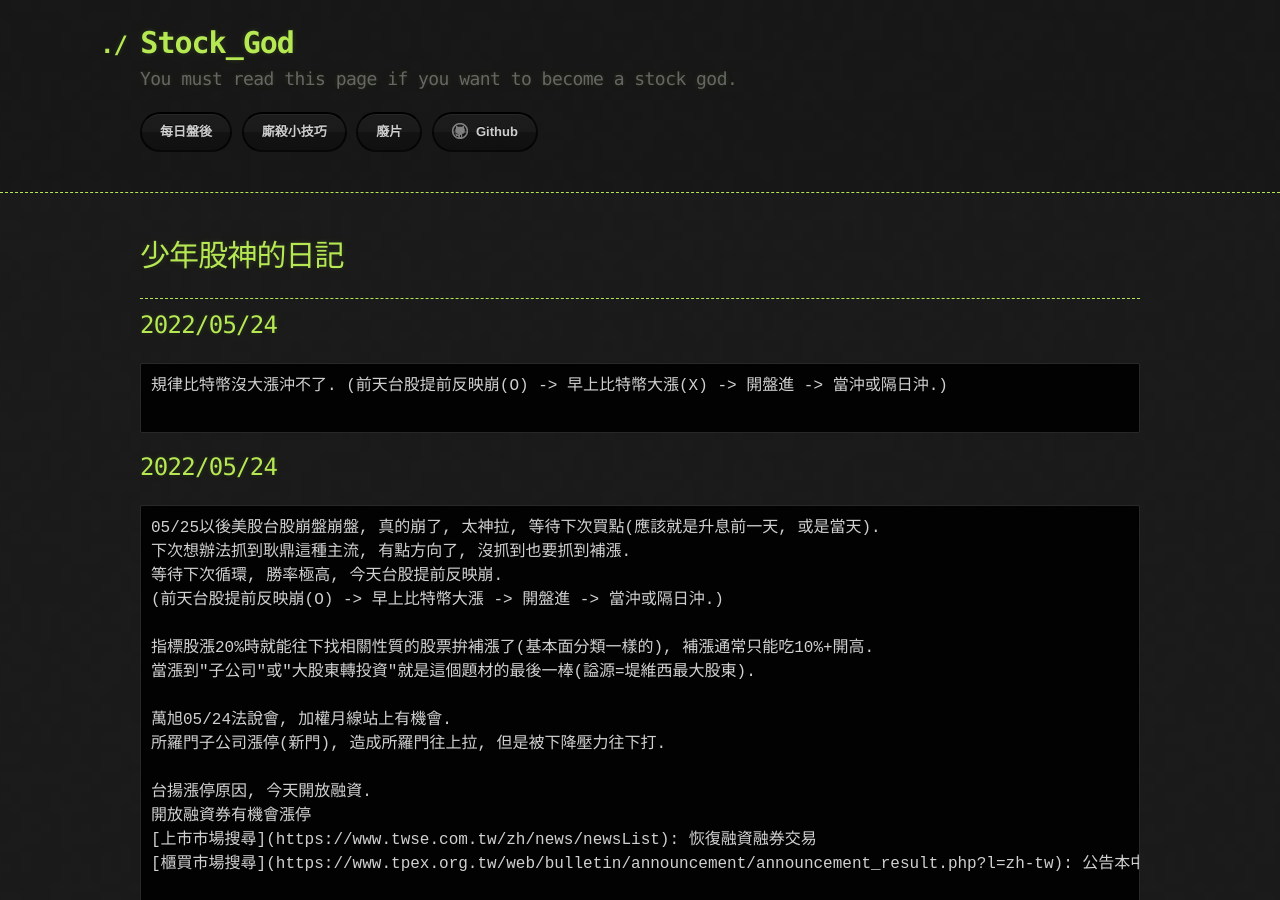
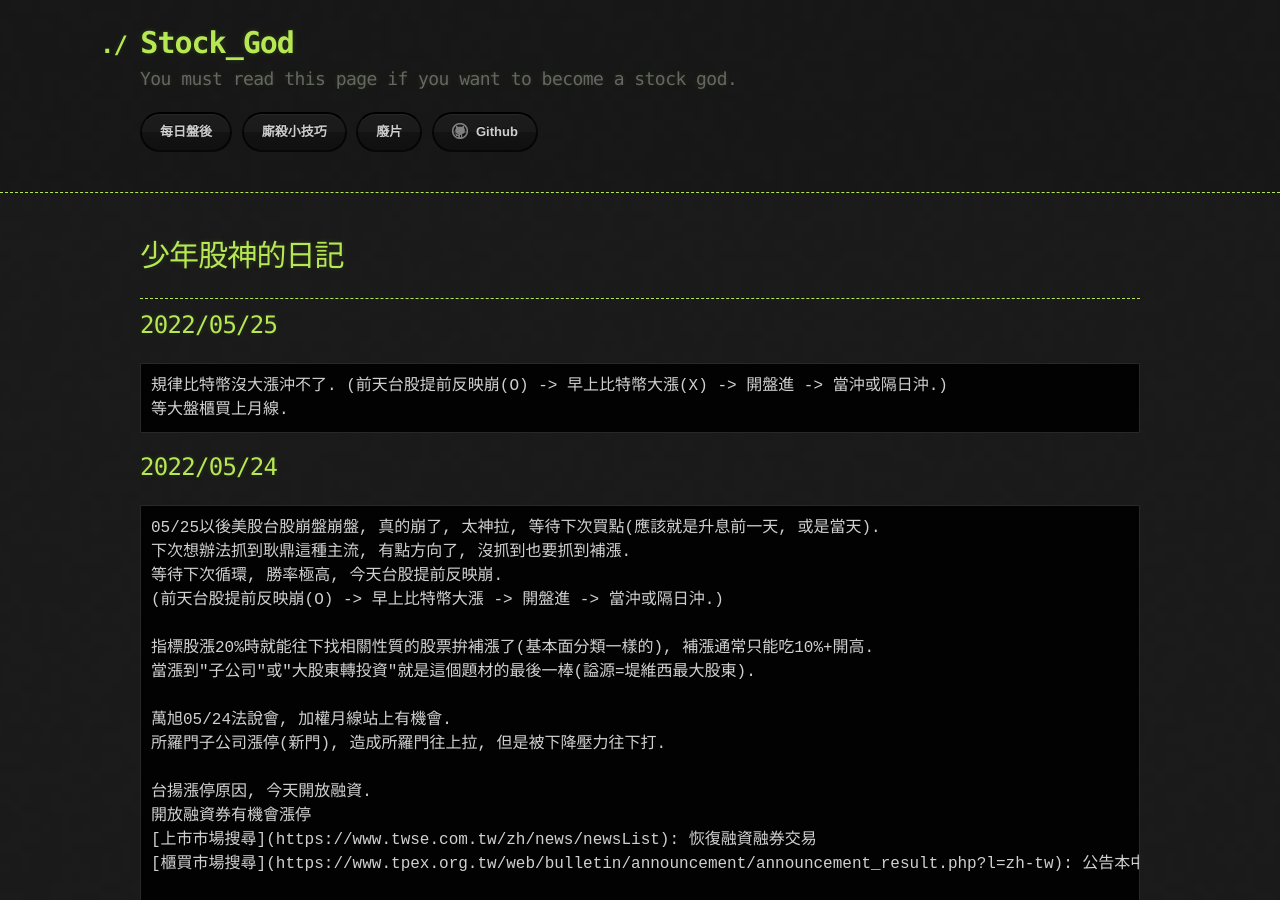
Before and after one commit to lepg5487/Stock_God, a Jekyll site: the page built from index.md, in a window 1280 px wide and 900 px high. Built offline with Jekyll 4.4.1, drawn with Linux system fonts in a browser that asks for light colours; our own code applies the rules of GitHub Pages for plain Markdown files.

Commit message:
Update index.md

````diff
--- a/index.md
+++ b/index.md
@@ -6,10 +6,10 @@ layout: testlayouts
 
 ---
 
-## 2022/05/24
+## 2022/05/25
 ```
 規律比特幣沒大漲沖不了. (前天台股提前反映崩(O) -> 早上比特幣大漲(X) -> 開盤進 -> 當沖或隔日沖.)
-
+等大盤櫃買上月線.
 ```
 
 ## 2022/05/24
````
